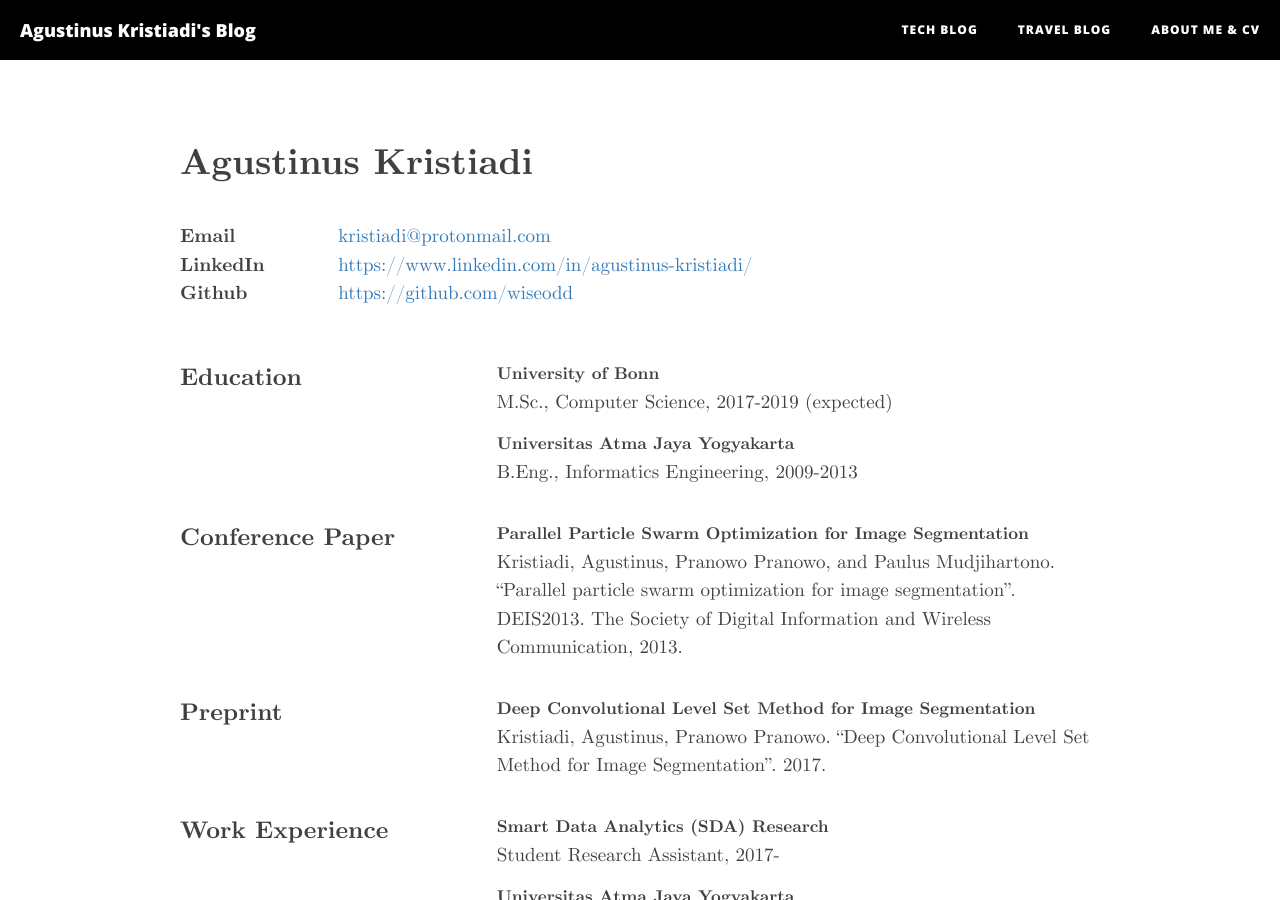
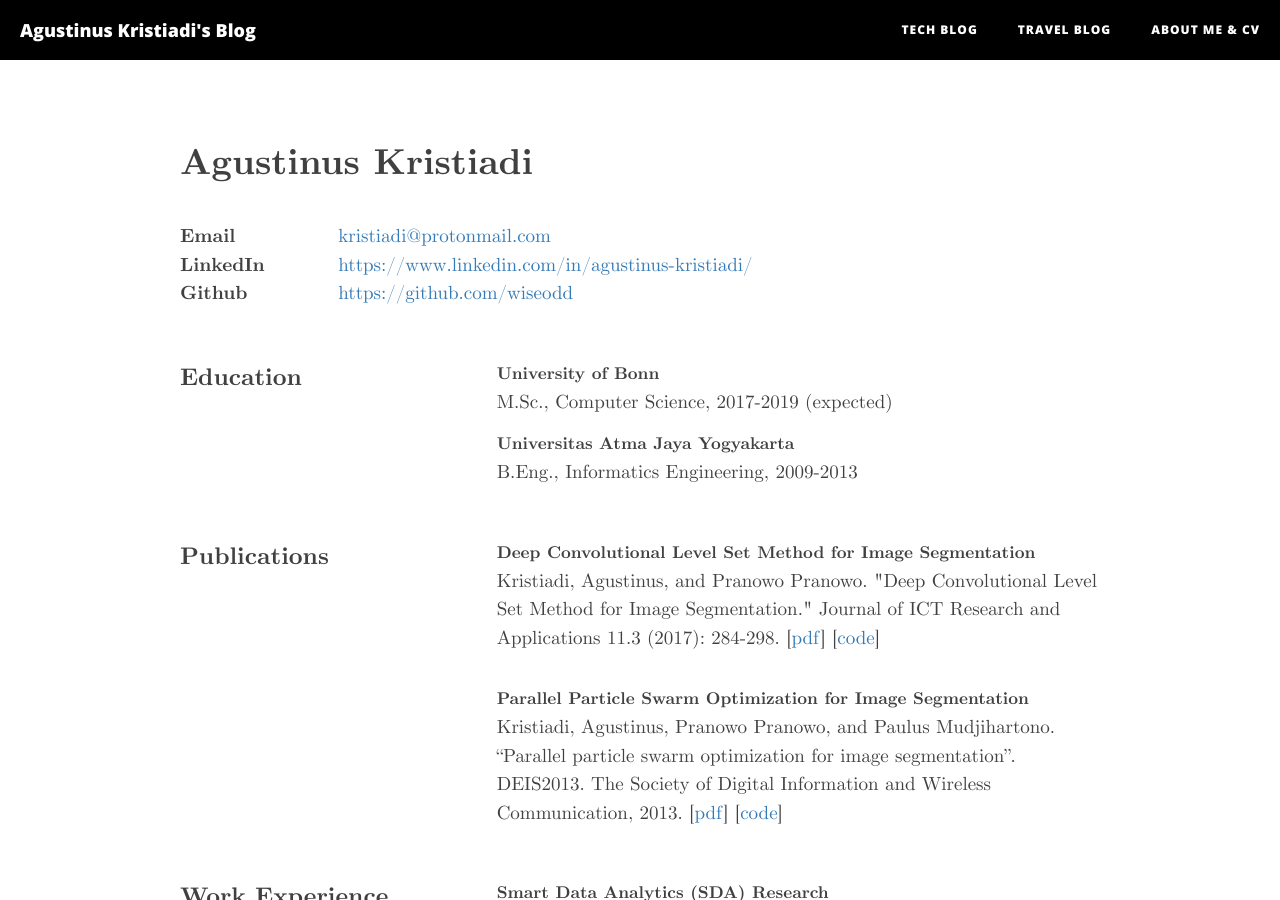
Before and after one commit to hsyodysseyjr/wiseodd0, a Jekyll site: the page built from about.html, in a window 1280 px wide and 900 px high. Built offline with Jekyll 4.4.1, drawn with Linux system fonts in a browser that asks for light colours; nearby versions of some CDN libraries.

Commit message:
Add new publication

```diff
--- a/about.html
+++ b/about.html
@@ -39,23 +39,28 @@ header-img: "img/about-bg.jpg"
         </div>
     </div>
 
-    <div class="row" style="padding-top: 2em;">
-        <div class="col-md-4"><h3>Conference Paper</h3></div>
+    <div class="row" style="padding-top: 3em;">
+        <div class="col-md-4"><h3>Publications</h3></div>
         <div class="col-md-8">
+            <h4>Deep Convolutional Level Set Method for Image Segmentation</h4>
+            <div>
+                Kristiadi, Agustinus, and Pranowo Pranowo. "Deep Convolutional Level Set Method for Image Segmentation." Journal of ICT Research and Applications 11.3 (2017): 284-298.
+                [<a href="http://journals.itb.ac.id/index.php/jictra/article/download/3887/3046">pdf</a>]
+                [<a href="https://github.com/wiseodd/cnn-levelset">code</a>]
+            </div>
+
+            <div class="row" style="padding-bottom: 2em"></div>
+
             <h4>Parallel Particle Swarm Optimization for Image Segmentation</h4>
-            <div>Kristiadi, Agustinus, Pranowo Pranowo, and Paulus Mudjihartono. “Parallel particle swarm optimization for image segmentation”. DEIS2013. The Society of Digital Information and Wireless Communication, 2013.</div>
+            <div>
+                Kristiadi, Agustinus, Pranowo Pranowo, and Paulus Mudjihartono. “Parallel particle swarm optimization for image segmentation”. DEIS2013. The Society of Digital Information and Wireless Communication, 2013.
+                [<a href="http://sdiwc.net/digital-library/web-admin/upload-pdf/00000491.pdf">pdf</a>]
+                [<a href="https://github.com/wiseodd/swarm-image-segmenter">code</a>]
+            </div>
         </div>
     </div>
 
-    <div class="row" style="padding-top: 2em;">
-        <div class="col-md-4"><h3>Preprint</h3></div>
-        <div class="col-md-8">
-            <h4>Deep Convolutional Level Set Method for Image Segmentation</h4>
-            <div>Kristiadi, Agustinus, Pranowo Pranowo. “Deep Convolutional Level Set Method for Image Segmentation”. 2017.</div>
-        </div>
-    </div>
-
-    <div class="row" style="padding-top: 2em;">
+    <div class="row" style="padding-top: 3em;">
         <div class="col-md-4"><h3>Work Experience</h3></div>
         <div class="col-md-8">
             <h4>Smart Data Analytics (SDA) Research</h4>
```
